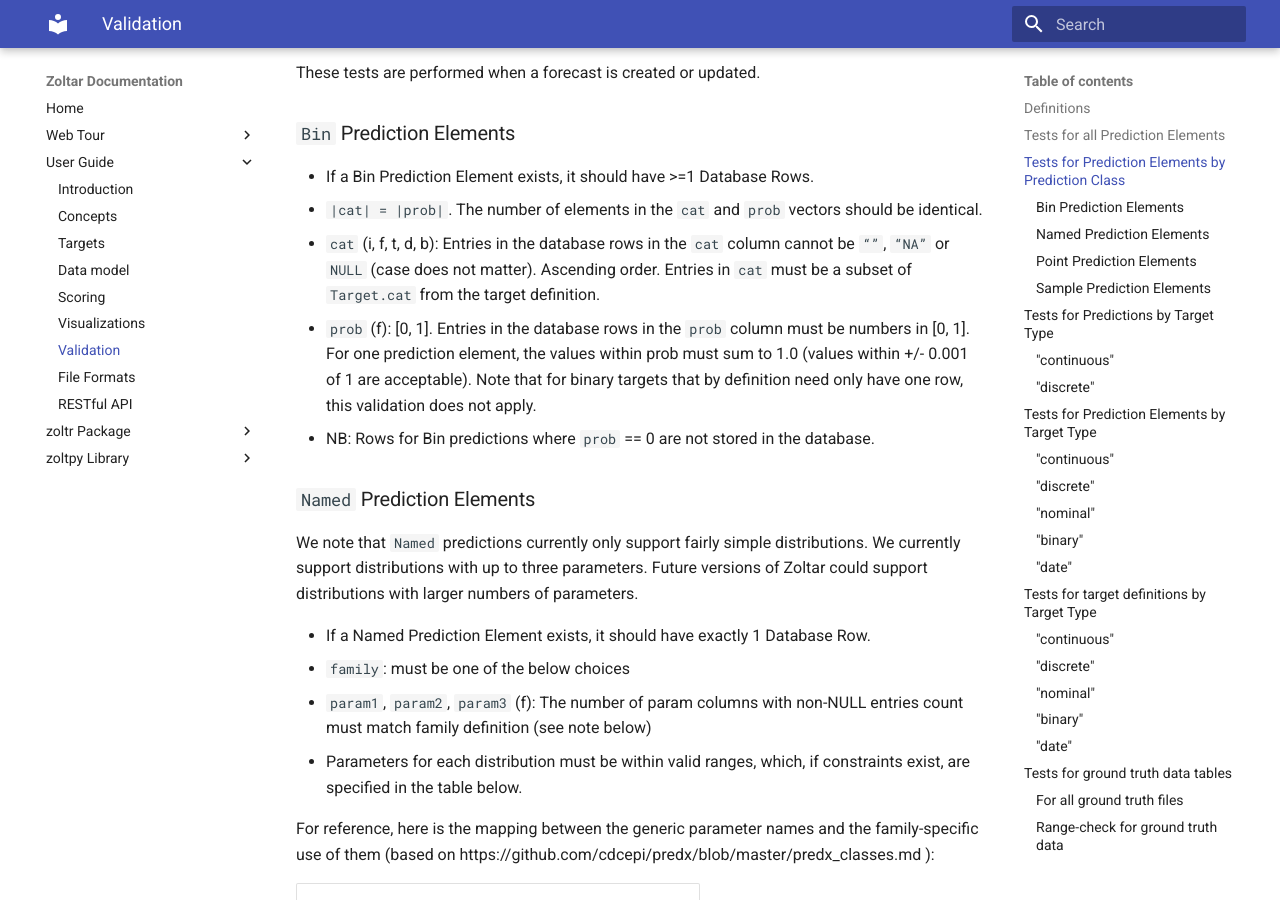
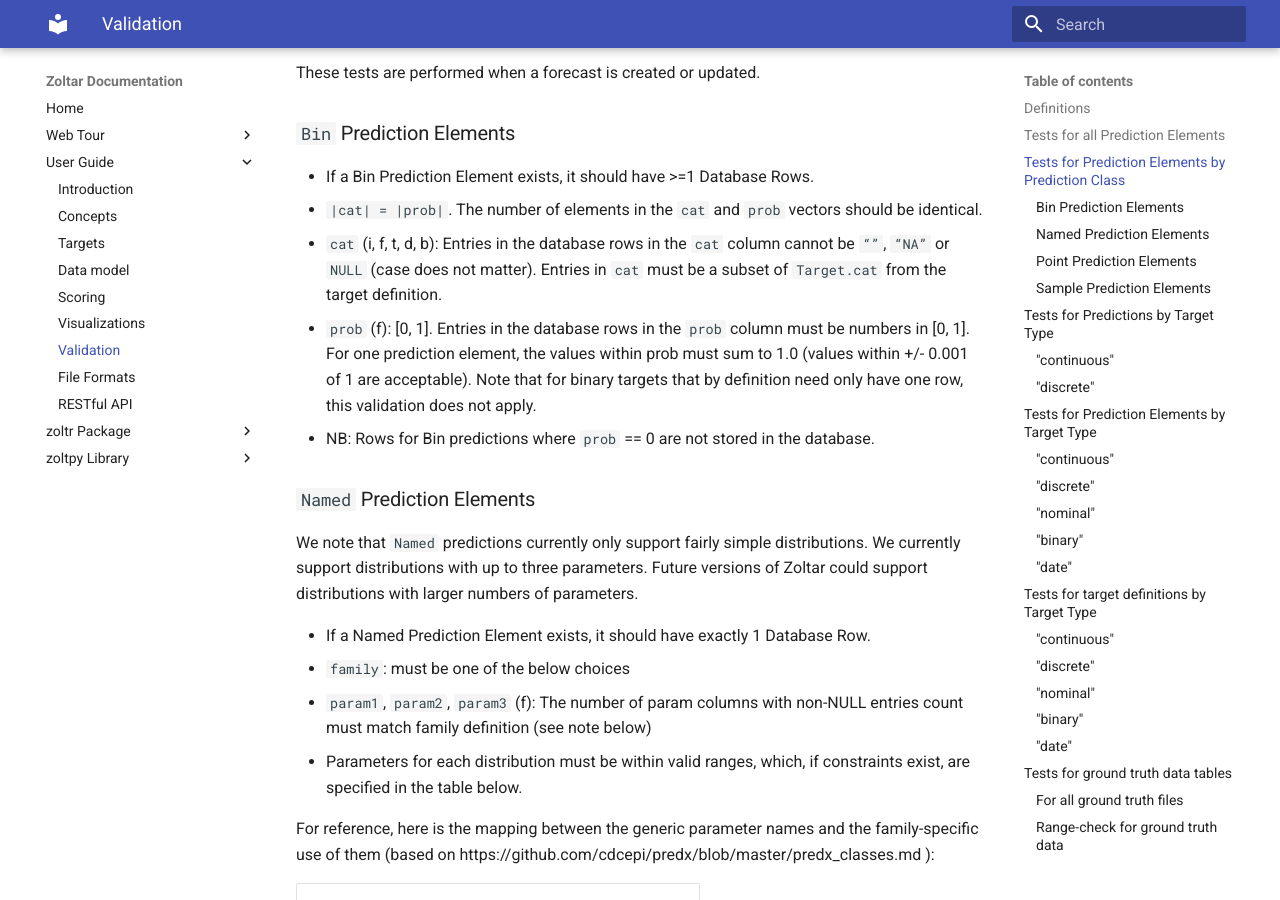
Before and after one commit to reichlab/docs.zoltardata, an MkDocs documentation site: the page built from docs/Validation.md, in a window 1280 px wide and 900 px high, scrolled down 920 px. Built offline with MkDocs 1.6.1 and Material for MkDocs 9.7.7, drawn with Linux system fonts in a browser that asks for light colours.

Commit message:
removing bin ordering comment.

```diff
--- a/docs/Validation.md
+++ b/docs/Validation.md
@@ -31,7 +31,7 @@ These tests are performed when a forecast is created or updated.
 
  - If a Bin Prediction Element exists, it should have >=1 Database Rows.
  - `|cat| = |prob|`. The number of elements in the `cat` and `prob` vectors should be identical.
- - `cat` (i, f, t, d, b): Entries in the database rows in the `cat` column cannot be `“”`, `“NA”` or `NULL` (case does not matter). Ascending order. Entries in `cat` must be a subset of `Target.cat` from the target definition.
+ - `cat` (i, f, t, d, b): Entries in the database rows in the `cat` column cannot be `“”`, `“NA”` or `NULL` (case does not matter). Entries in `cat` must be a subset of `Target.cat` from the target definition.
  - `prob` (f): [0, 1]. Entries in the database rows in the `prob` column must be numbers in [0, 1]. For one prediction element, the values within prob must sum to 1.0 (values within +/- 0.001 of 1 are acceptable). Note that for binary targets that by definition need only have one row, this validation does not apply.
  - NB: Rows for Bin predictions where `prob` == 0 are not stored in the database.
 
```
